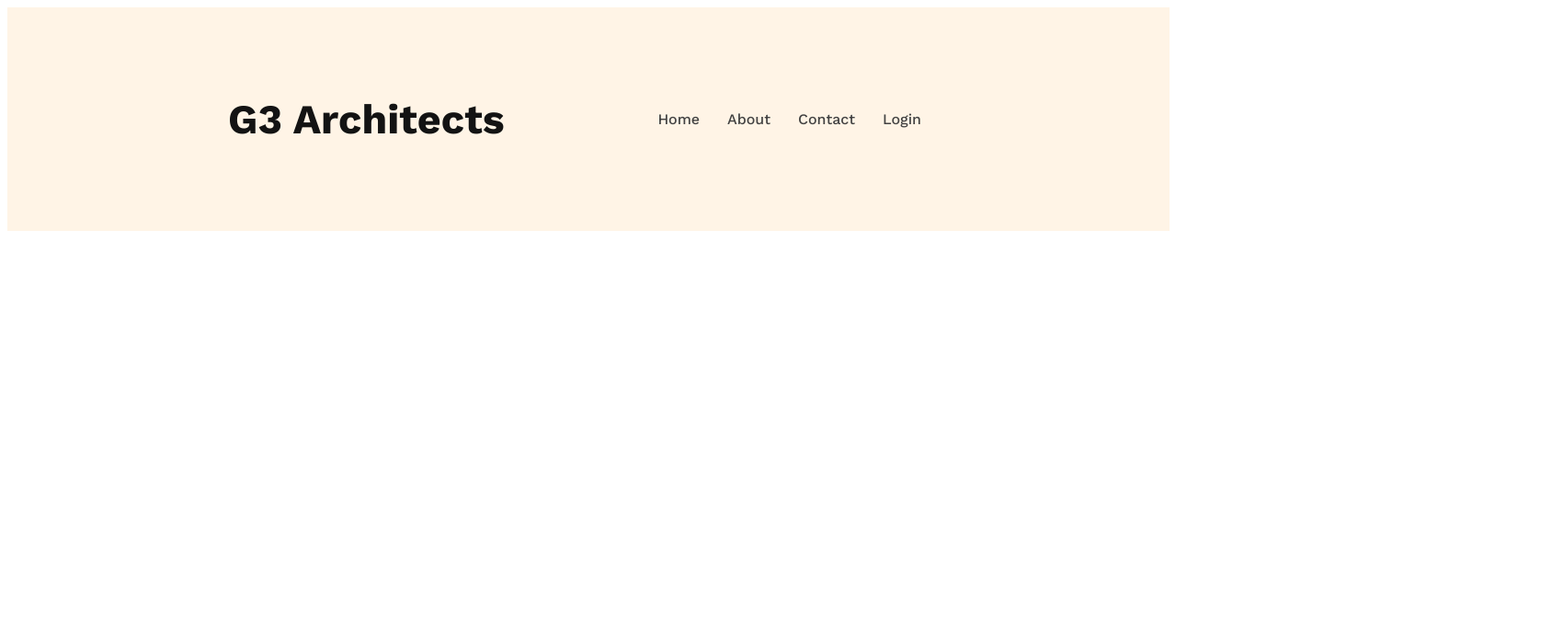
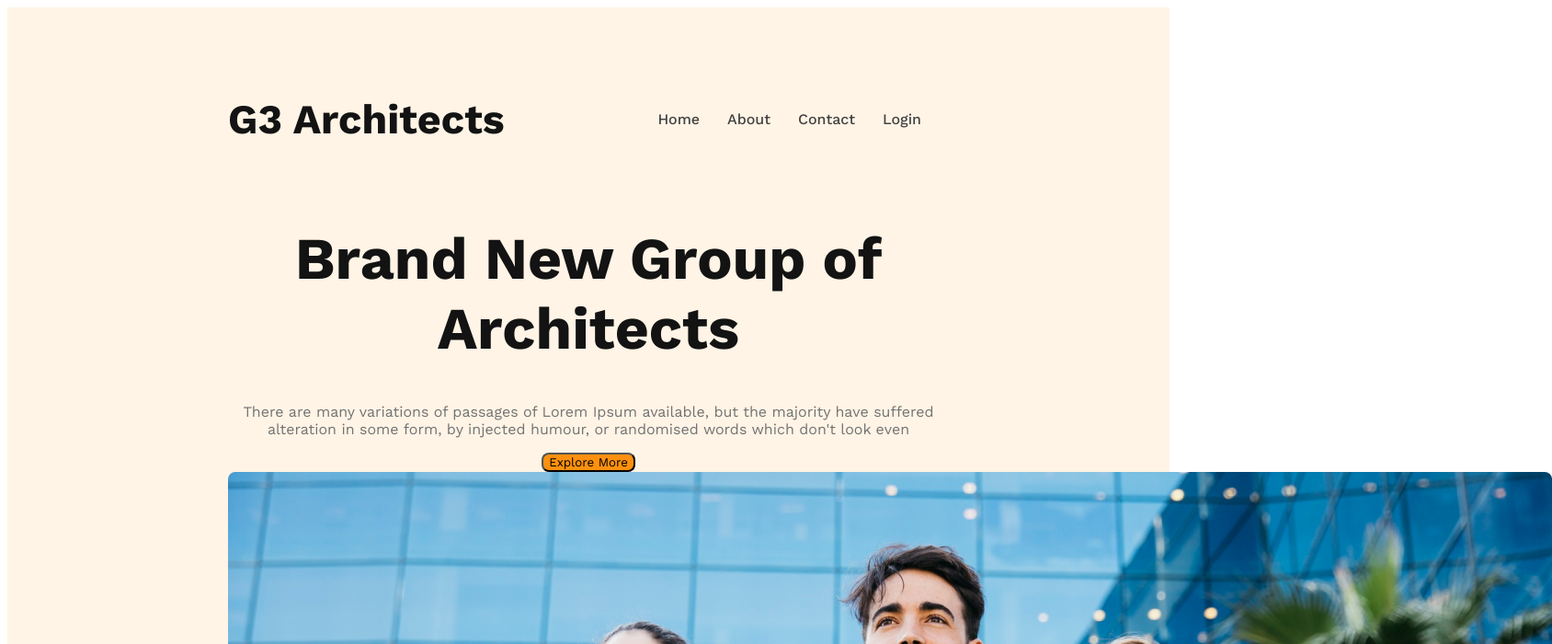
Before and after one commit to Toufiq-it/g3-architects-website, a plain HTML site: page index.html in a window 1280 px wide. Shown: the top 700 px of the page at 92% size, 1688 px wide, since content can reach past the window. Drawn offline with nearby package versions, Linux system fonts and the light colour scheme.

Commit message:
added banner content

```diff
--- a/index.html
+++ b/index.html
@@ -1,11 +1,13 @@
 <!DOCTYPE html>
 <html lang="en">
+
 <head>
     <meta charset="UTF-8">
     <meta name="viewport" content="width=device-width, initial-scale=1.0">
     <title>G3 Architects</title>
     <link rel="stylesheet" href="styles/architect.css">
 </head>
+
 <body>
     <header>
         <nav>
@@ -17,6 +19,16 @@
                 <li><a href="">Login</a></li>
             </ul>
         </nav>
+        <div class="banner">
+            <div class="banner-content">
+                <h1 class="banner-title">Brand New Group of Architects</h1>
+                <p class="banner-description">There are many variations of passages of Lorem Ipsum available, but the
+                    majority have suffered alteration in some form, by injected humour, or randomised words which don't
+                    look even</p>
+                <button class="btn-primary">Explore More</button>
+            </div>
+            <img src="images/banner.png" alt="">
+        </div>
     </header>
     <main>
 
@@ -25,4 +37,5 @@
 
     </footer>
 </body>
+
 </html>
--- a/styles/architect.css
+++ b/styles/architect.css
@@ -8,32 +8,63 @@
 }
 
 /* header styles */
-header{
+header {
     background: rgba(255, 144, 14, 0.10);
     /* padding:up/down left/right */
     padding: 50px 240px;
 }
-nav{
+
+nav {
     display: flex;
     justify-content: space-between;
     align-items: center;
 }
-.nav-title{
+
+.nav-title {
     font-size: 2.8rem;
     font-weight: 700;
     color: #131313;
 }
-nav > ul{
+
+nav>ul {
     display: flex;
 }
-nav li{
+
+nav li {
     list-style: none;
     margin-right: 30px;
     font-weight: 500;
     /* 1rem unit is equal to 16px */
     font-size: 1rem;
 }
-nav li a{
+
+nav li a {
     text-decoration: none;
     color: #424242;
 }
+
+/* Banner styles */
+.banner-content {
+    max-width: 800px;
+    text-align: center;
+    margin: 0 auto;
+}
+
+.banner-title {
+    color: #131313;
+    text-align: center;
+    font-size: 4rem;
+    font-weight: 700;
+}
+
+.banner-description {
+    color: #727272;
+    text-align: center;
+    font-size: 1rem;
+    font-weight: 400;
+}
+
+.btn-primary {
+    border-radius: 8px;
+    background: #FF900E;
+}
```
